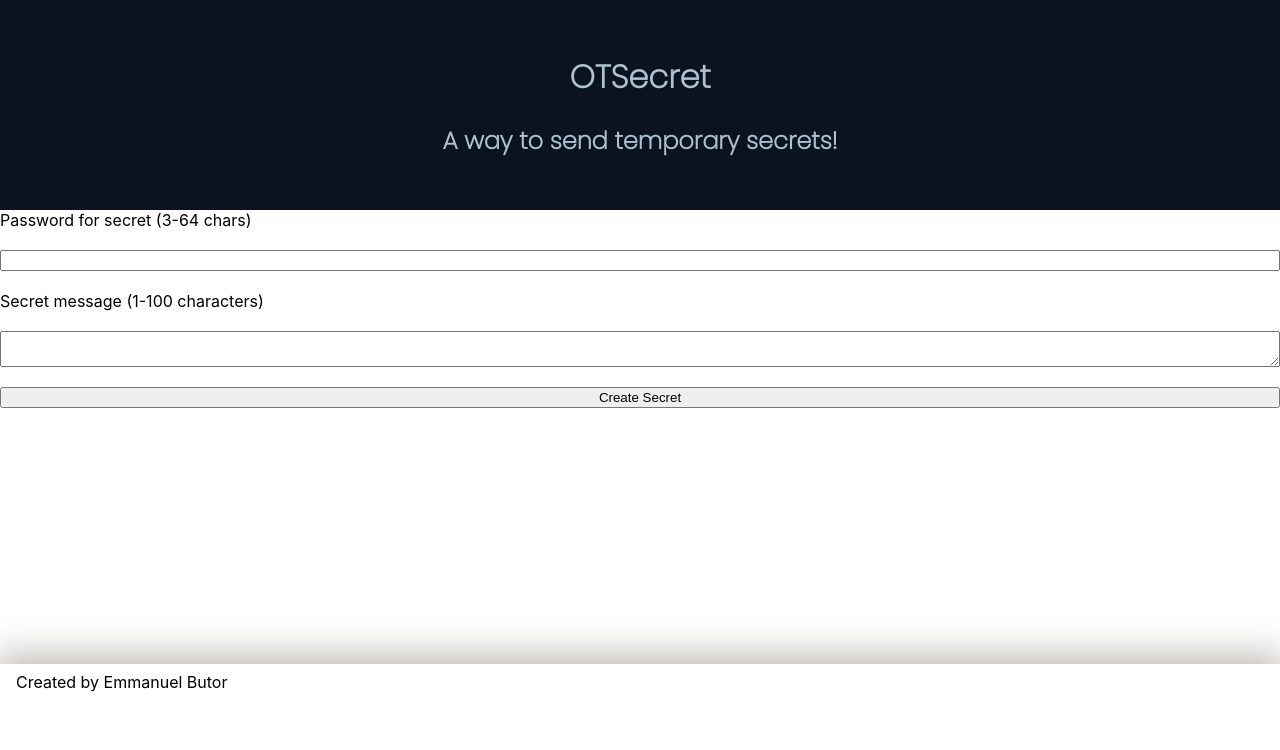
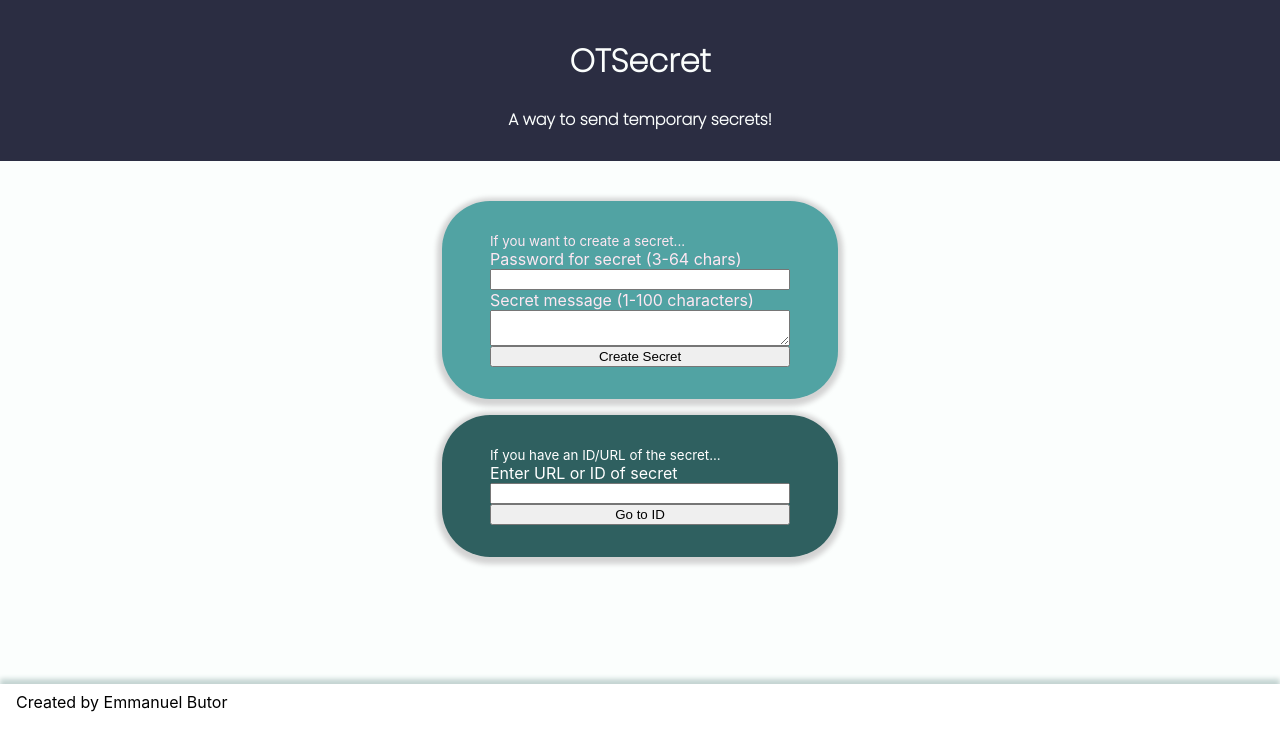
Before and after one commit to Emman-B/OTSecret, a React (Create React App) app in the folder frontend/: page /#/ in a window 1280 px wide. Shown: the top 750 px of the page. Built offline with nearby package versions, Linux system fonts and the light colour scheme.

Commit message:
Fixed footer styling

```diff
--- a/frontend/src/App.css
+++ b/frontend/src/App.css
@@ -1,25 +1,64 @@
 @import url('https://fonts.googleapis.com/css2?family=Poppins:ital,wght@0,100;0,200;1,100&display=swap');
+html, body, #root {
+    height: 100%;
+}
+body {
+    background-color: hsl(165, 56%, 99%);
+}
+
+.app-body {
+    height: 100%;
+    display: flex;
+    flex-direction: column;
+}
+
 .app-header {
-    background-color: #0B1320;
-    color: #AFC1D0;
+    background-color: #2B2D42;
+    color: hsl(165, 56%, 99%);
 
     text-align: center;
     font-family: 'Poppins';
 
+    margin-bottom: 2rem;
+    padding: 1rem 3rem;
+}
+
+.app-title {
+    font-size: xx-large;
+}
+
+.app-subtitle {
+    font-size: medium;
+}
+.app-outer-panel {
+    display: flex;
+    justify-content: center;
+}
+.app-content {
+    flex: 1 0 auto;
+}
+.app-panel {
+    display: flex;
+    flex-direction: column;
+
+    width: clamp(100px, 50%, 300px);
 
     padding: 2rem 3rem;
+    margin: 0.5rem 1rem;
+    border-radius: 3rem;
+    box-shadow: 0 2px 5px 5px lightgrey;
 }
 
 .app-footer {
     /* Push footer to bottom */
-    position: absolute;
-    bottom: 0;
-    left: 0;
-    right: 0;
+    flex-shrink: 0;
 
-    height: 15vh;
+    margin-top: 5rem;
+    min-height: 100px;
+    max-height: 200px;
 
     padding: 0.5rem 1rem;
 
-    box-shadow: 0px -5px 35px 5px #BFBDB7;
+    background-color: hsl(0, 0%, 100%);
+    box-shadow: 0px -5px 5px 0px hsl(175, 15%, 80%);
 }
--- a/frontend/src/App.js
+++ b/frontend/src/App.js
@@ -12,6 +12,8 @@ export const backendURL = (process.env.NODE_ENV === 'development')?
 function App() {
     return (
         <HashRouter>
+            <div className='app-body'>
+
                 {/* Header */}
                 <header className='app-header'>
                     <h1 className='app-title'>OTSecret</h1>
@@ -19,6 +21,7 @@ function App() {
                 </header>
 
                 {/* Routes */}
+                <div className='app-content'>
                     <Switch>
                         <Route exact path='/'>
                             <HomeRoute />
@@ -26,12 +29,14 @@ function App() {
                         <Route path='/:id' component={GetSecretRoute}>
                         </Route>
                     </Switch>
+                </div>
 
 
                 {/* Footer */}
                 <footer className='app-footer'>
                     <span>Created by Emmanuel Butor</span>
                 </footer>
+            </div>
         </HashRouter>
     );
 }
--- a/frontend/src/components/CreateSecret.css
+++ b/frontend/src/components/CreateSecret.css
@@ -1,4 +1,4 @@
 .create-form {
-    display: flex;
-    flex-direction: column;
+    background-color: #51A3A3;
+    color: hsl(331, 90%, 95%);
 }
--- a/frontend/src/components/CreateSecret.js
+++ b/frontend/src/components/CreateSecret.js
@@ -48,16 +48,13 @@ export default function CreateSecret() {
     }
 
     return (
-        <div className='create-secret'>
-            <form className='create-form'>
+        <div className='create-secret app-outer-panel'>
+            <form className='create-form app-panel'>
+                <sub>If you want to create a secret...</sub>
                 <label>Password for secret (3-64 chars)</label>
-                <br></br>
                 <input ref={passwordRef} type='password'></input>
-                <br></br>
                 <label>Secret message (1-100 characters)</label>
-                <br></br>
                 <textarea ref={messageRef} type='text'></textarea>
-                <br></br>
                 <button disabled={loading} type='submit' onClick={(e) => {
                     e.preventDefault(); // prevents a refresh
                     makeSecret();
--- /dev/null
+++ b/frontend/src/components/RedirectToID.css
@@ -0,0 +1,4 @@
+.redirect-id-form {
+    background-color: #2F6060;
+    color: white;
+}
--- /dev/null
+++ b/frontend/src/components/RedirectToID.js
@@ -0,0 +1,16 @@
+import './RedirectToID.css';
+
+export default function RedirectToID() {
+    return (
+        <div className='redirect-to-id app-outer-panel'>
+            <form className='redirect-id-form app-panel'>
+                <sub>If you have an ID/URL of the secret...</sub>
+                <label>Enter URL or ID of secret</label>
+                <input type='text'></input>
+                <button onClick={(e) => {
+                    e.preventDefault();
+                }}>Go to ID</button>
+            </form>
+        </div>
+    );
+}
--- a/frontend/src/routes/HomeRoute.js
+++ b/frontend/src/routes/HomeRoute.js
@@ -1,10 +1,12 @@
 import CreateSecret from "../components/CreateSecret";
+import RedirectToID from "../components/RedirectToID";
 
 
 export default function HomeRoute() {
     return (
         <div>
             <CreateSecret />
+            <RedirectToID />
         </div>
     );
 }
```
Lines whose indentation alone changed are shown as unchanged.
